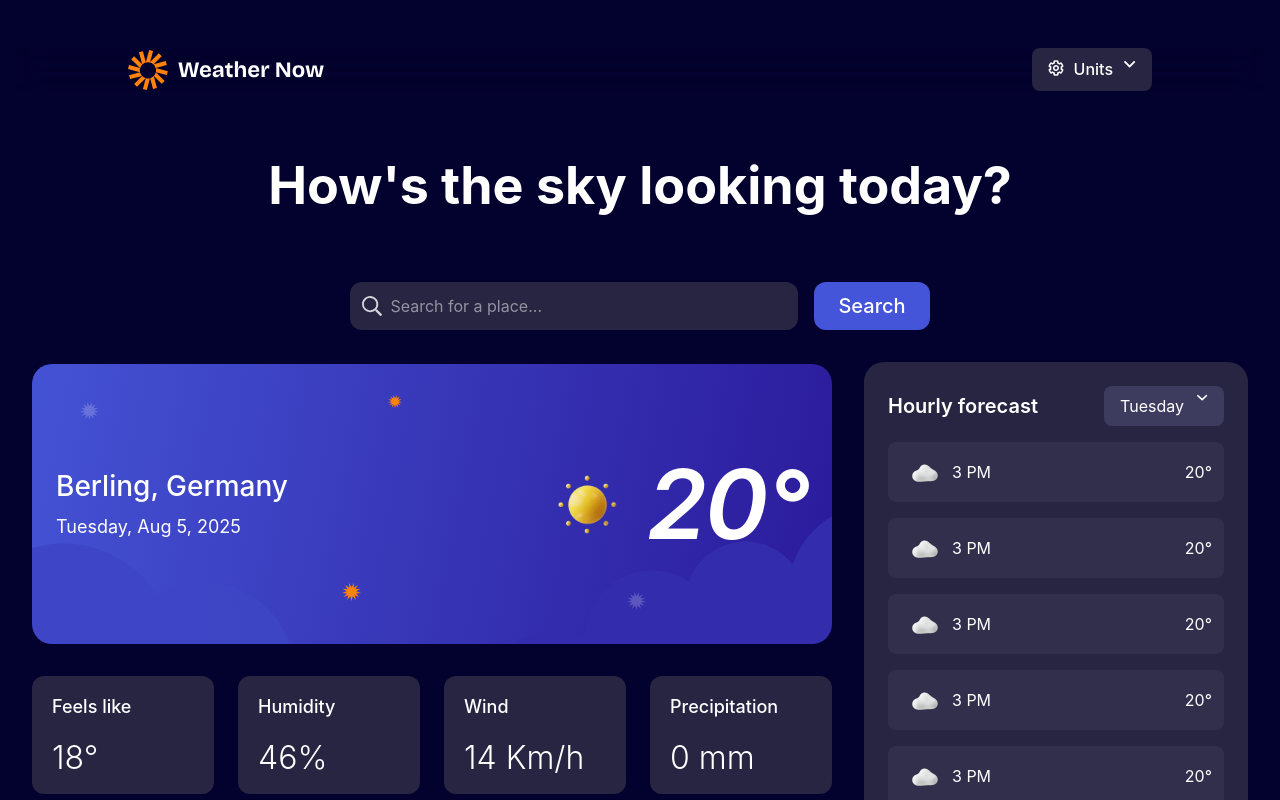
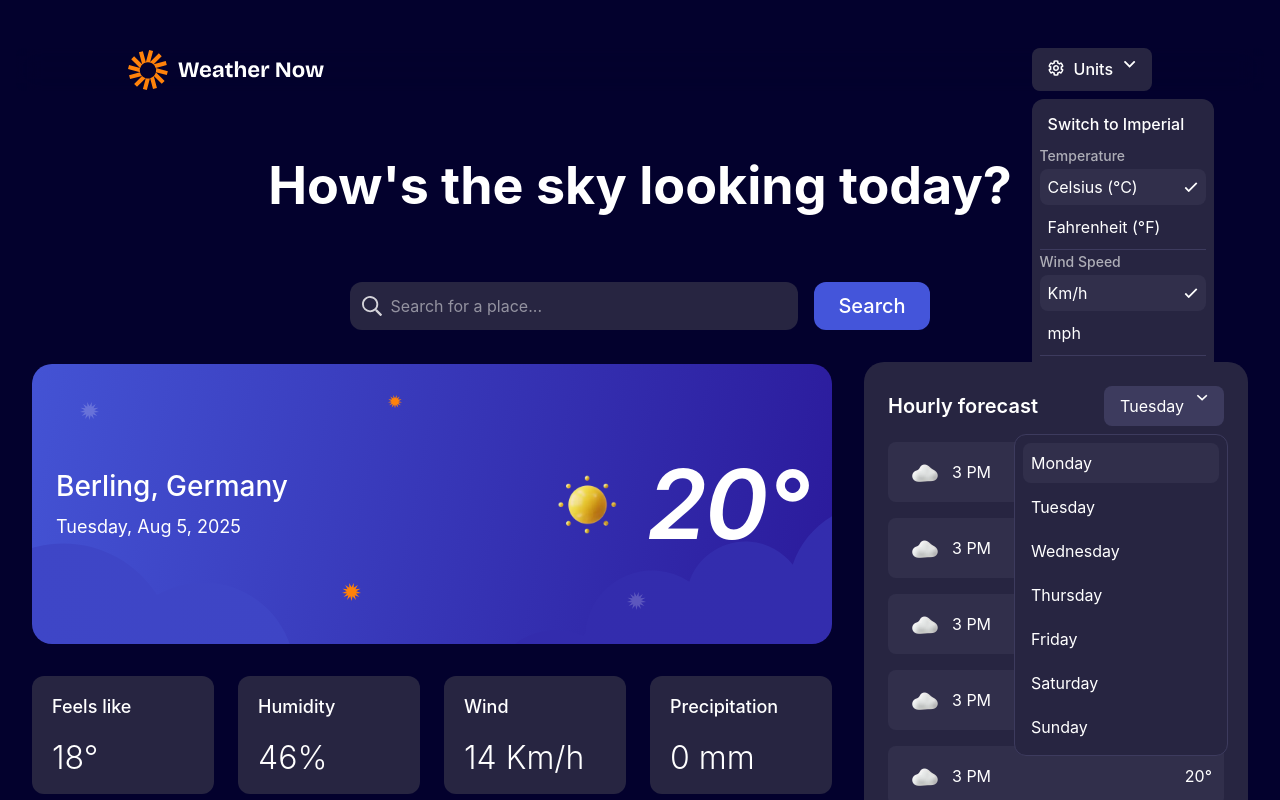
Before and after one commit to alecanonm/weatherapp, a React (Vite) app: page / in a window 1280 px wide. Both pictures are taken after a click on the button "Units". Shown: the top 800 px of the page. Built offline with nearby package versions, Linux system fonts and the light colour scheme.

Commit message:
Doing dropdown menus

```diff
--- a/src/WeatherApp.tsx
+++ b/src/WeatherApp.tsx
@@ -12,7 +12,7 @@ const WeatherApp = () => {
       <CustomHeader />
       <main className="self-center flex flex-col gap-16">
         <JumboTron text="How's the sky looking today?" />
-        <div>
+        <section>
           <div className="flex flex-col gap-8">
             <CustomSearch />
             <div className=" grid xl:flex items-center gap-8">
@@ -26,7 +26,7 @@ const WeatherApp = () => {
               <HourlyForecast />
             </div>
           </div>
-        </div>
+        </section>
       </main>
     </div>
   );
--- a/src/components/Header/CustomHeader.tsx
+++ b/src/components/Header/CustomHeader.tsx
@@ -1,15 +1,22 @@
 import logo from "../../assets/images/logo.svg";
 import unitsIcon from "../../assets/images/icon-units.svg";
 import dropDownIcon from "../../assets/images/icon-dropdown.svg";
+import UnitsSwitcher from "../ui/UnitsSwitcher";
+import { useState } from "react";
 
 const CustomHeader = () => {
+  const [showUnits, setShowUnits] = useState<boolean>(false);
+
   return (
     <header className="flex  xl:px-28 backdrop-blur-md justify-between items-center text-neutral-0 font-dm-sans">
       <img
         src={logo}
         alt="logo"
       />
-      <button className="flex xl:gap-2.5 gap-1.5 bg-neutral-800 py-2 px-2.5 xl:py-3 xl:px-4 rounded-lg cursor-pointer">
+      <div>
+        <button
+          onClick={() => setShowUnits((prev) => !prev)}
+          className="flex xl:gap-2.5 gap-1.5 bg-neutral-800 py-2 px-2.5 xl:py-3 xl:px-4 rounded-lg cursor-pointer">
           <img
             src={unitsIcon}
             alt="units"
@@ -20,6 +27,12 @@ const CustomHeader = () => {
             alt="drop down"
           />
         </button>
+        {showUnits && (
+          <div className="absolute xl:right-auto right-0 pt-2">
+            <UnitsSwitcher />
+          </div>
+        )}
+      </div>
     </header>
   );
 };
--- a/src/components/ui/DailyForecast.tsx
+++ b/src/components/ui/DailyForecast.tsx
@@ -4,8 +4,8 @@ const DailyForecast = () => {
   return (
     <section className="flex flex-col gap-5">
       <h3 className="text-[20px]/[1.2] font-semibold">Daily forecast</h3>
-      <div className="grid grid-cols-3 xl:grid-cols-7 gap-4">
-        <div className="bg-neutral-800 flex flex-col py-4 px-2.5 gap-4 min-w-25 rounded-xl items-center ">
+      <ul className="grid grid-cols-3 xl:grid-cols-7 gap-4">
+        <li className="bg-neutral-800 flex flex-col py-4 px-2.5 gap-4 min-w-25 rounded-xl items-center ">
           <span className="text-[18px]/[1.2]">Tue</span>
           <img
             src={cloudIcon}
@@ -17,8 +17,8 @@ const DailyForecast = () => {
             <span>20&deg;</span>
             <span>14&deg;</span>
           </p>
-        </div>
-        <div className="bg-neutral-800 flex flex-col py-4 px-2.5 gap-4 min-w-25 rounded-xl items-center ">
+        </li>
+        <li className="bg-neutral-800 flex flex-col py-4 px-2.5 gap-4 min-w-25 rounded-xl items-center ">
           <span className="text-[18px]/[1.2]">Tue</span>
           <img
             src={cloudIcon}
@@ -30,8 +30,8 @@ const DailyForecast = () => {
             <span>20&deg;</span>
             <span>14&deg;</span>
           </p>
-        </div>
-        <div className="bg-neutral-800 flex flex-col py-4 px-2.5 gap-4 min-w-25 rounded-xl items-center ">
+        </li>
+        <li className="bg-neutral-800 flex flex-col py-4 px-2.5 gap-4 min-w-25 rounded-xl items-center ">
           <span className="text-[18px]/[1.2]">Tue</span>
           <img
             src={cloudIcon}
@@ -43,8 +43,8 @@ const DailyForecast = () => {
             <span>20&deg;</span>
             <span>14&deg;</span>
           </p>
-        </div>
-        <div className="bg-neutral-800 flex flex-col py-4 px-2.5 gap-4 min-w-25 rounded-xl items-center ">
+        </li>
+        <li className="bg-neutral-800 flex flex-col py-4 px-2.5 gap-4 min-w-25 rounded-xl items-center ">
           <span className="text-[18px]/[1.2]">Tue</span>
           <img
             src={cloudIcon}
@@ -56,8 +56,8 @@ const DailyForecast = () => {
             <span>20&deg;</span>
             <span>14&deg;</span>
           </p>
-        </div>
-        <div className="bg-neutral-800 flex flex-col py-4 px-2.5 gap-4 min-w-25 rounded-xl items-center ">
+        </li>
+        <li className="bg-neutral-800 flex flex-col py-4 px-2.5 gap-4 min-w-25 rounded-xl items-center ">
           <span className="text-[18px]/[1.2]">Tue</span>
           <img
             src={cloudIcon}
@@ -69,8 +69,8 @@ const DailyForecast = () => {
             <span>20&deg;</span>
             <span>14&deg;</span>
           </p>
-        </div>
-        <div className="bg-neutral-800 flex flex-col py-4 px-2.5 gap-4 min-w-25 rounded-xl items-center ">
+        </li>
+        <li className="bg-neutral-800 flex flex-col py-4 px-2.5 gap-4 min-w-25 rounded-xl items-center ">
           <span className="text-[18px]/[1.2]">Tue</span>
           <img
             src={cloudIcon}
@@ -82,8 +82,8 @@ const DailyForecast = () => {
             <span>20&deg;</span>
             <span>14&deg;</span>
           </p>
-        </div>
-        <div className="bg-neutral-800 flex flex-col py-4 px-2.5 gap-4 min-w-25 rounded-xl items-center ">
+        </li>
+        <li className="bg-neutral-800 flex flex-col py-4 px-2.5 gap-4 min-w-25 rounded-xl items-center ">
           <span className="text-[18px]/[1.2]">Tue</span>
           <img
             src={cloudIcon}
@@ -95,8 +95,8 @@ const DailyForecast = () => {
             <span>20&deg;</span>
             <span>14&deg;</span>
           </p>
-        </div>
-      </div>
+        </li>
+      </ul>
     </section>
   );
 };
--- a/src/components/ui/HourlyForecast.tsx
+++ b/src/components/ui/HourlyForecast.tsx
@@ -3,10 +3,10 @@ import cloudIcon from "../../assets/images/icon-overcast.webp";
 
 const HourlyForecast = () => {
   return (
-    <section className="bg-neutral-800 flex flex-col gap-4 p-6 min-w-[384px] rounded-[20px]">
+    <section className="bg-neutral-800 relative flex flex-col gap-4 p-6 min-w-[384px] rounded-[20px]">
       <div className="flex justify-between items-center">
         <p className="text-[20px]/[1.2] font-semibold">Hourly forecast</p>
-        <button className="flex bg-neutral-600 px-4 py-2 gap-3 rounded-lg">
+        <button className="flex cursor-pointer bg-neutral-600 px-4 py-2 gap-3 rounded-lg">
           <span>Tuesday</span>
           <img
             src={dropDownIcon}
@@ -15,6 +15,17 @@ const HourlyForecast = () => {
             height={18}
           />
         </button>
+        <div className="absolute top-18 right-5 ">
+          <ul className="bg-neutral-800 min-w-53.5 rounded-xl p-2 border-neutral-600 border flex flex-col gap-1">
+            <li className="bg-neutral-700 rounded-lg px-2 py-2">Monday</li>
+            <li className="rounded-lg px-2 py-2">Tuesday</li>
+            <li className="rounded-lg px-2 py-2">Wednesday</li>
+            <li className="rounded-lg px-2 py-2">Thursday</li>
+            <li className="rounded-lg px-2 py-2">Friday</li>
+            <li className="rounded-lg px-2 py-2">Saturday</li>
+            <li className="rounded-lg px-2 py-2">Sunday</li>
+          </ul>
+        </div>
       </div>
       <ul className="flex flex-col gap-4">
         <li className="flex items-center gap-2 bg-neutral-700 rounded-lg py-2.5 pl-4 pr-3">
--- /dev/null
+++ b/src/components/ui/UnitsSwitcher.tsx
@@ -0,0 +1,64 @@
+import checkImage from "../../assets/images/icon-checkmark.svg";
+
+
+const UnitsSwitcher = () => {
+  return (
+    <section className="flex flex-col bg-neutral-800 px-2 py-1.5 rounded-xl gap-1">
+      <h3 className="text-[16px]/[1.2] font-medium py-2.5 px-2">
+        Switch to Imperial
+      </h3>
+      <div className="flex flex-col gap-1">
+        <p className="text-[14px]/[1.2] font-medium text-neutral-300">
+          Temperature
+        </p>
+        <ul className="flex flex-col gap-1">
+          <li className="bg-neutral-700 rounded-lg flex gap-2.5 px-2 py-1.5">
+            <p>Celsius (&deg;C)</p>
+            <img
+              src={checkImage}
+              alt="check mark"
+              className="ml-auto"
+            />
+          </li>
+          <li className="px-2 py-1.5">Fahrenheit (&deg;F)</li>
+        </ul>
+      </div>
+      <hr className="border-neutral-600" />
+      <div className="flex flex-col gap-1">
+        <p className="text-[14px]/[1.2] font-medium text-neutral-300">
+          Wind Speed
+        </p>
+        <ul className="flex flex-col gap-1">
+          <li className="bg-neutral-700 rounded-lg px-2 py-1.5 flex">
+            <p>Km/h</p>
+            <img
+              src={checkImage}
+              alt="check mark"
+              className="ml-auto"
+            />
+          </li>
+          <li className="px-2 py-1.5">mph</li>
+        </ul>
+      </div>
+      <hr className="border-neutral-600" />
+      <div className="flex flex-col gap-1">
+        <p className="text-[14px]/[1.2] font-medium text-neutral-300">
+          Precipitation
+        </p>
+        <ul className="flex flex-col gap-1">
+          <li className="bg-neutral-700 rounded-lg px-2 py-1.5 flex gap-2.5">
+            <p>Millimeters (mm)</p>
+            <img
+              src={checkImage}
+              alt="check mark"
+              className="ml-auto"
+            />
+          </li>
+          <li className="px-2 py-1.5">Inches(in)</li>
+        </ul>
+      </div>
+    </section>
+  );
+};
+
+export default UnitsSwitcher;
--- a/src/components/ui/WeatherInfo.tsx
+++ b/src/components/ui/WeatherInfo.tsx
@@ -1,23 +1,23 @@
 const WeatherInfo = () => {
   return (
-    <section className="grid grid-cols-2 sm:grid-cols-4 gap-6  justify-center items-center">
-      <div className="bg-neutral-800 flex flex-col gap-6 p-5 rounded-xl min-w-45.5">
+    <ul className="grid grid-cols-2 sm:grid-cols-4 gap-6  justify-center items-center">
+      <li className="bg-neutral-800 flex flex-col gap-6 p-5 rounded-xl min-w-45.5">
         <p className="text-[18px]/[1.2] font-medium">Feels like</p>
         <span className="text-[32px]/[1] font-light">18&deg;</span>
-      </div>
-      <div className="bg-neutral-800 flex flex-col gap-6 p-5 rounded-xl min-w-45.5">
+      </li>
+      <li className="bg-neutral-800 flex flex-col gap-6 p-5 rounded-xl min-w-45.5">
         <p className="text-[18px]/[1.2] font-medium">Humidity</p>
         <span className="text-[32px]/[1] font-light">46%</span>
-      </div>
-      <div className="bg-neutral-800 flex flex-col gap-6 p-5 rounded-xl min-w-45.5">
+      </li>
+      <li className="bg-neutral-800 flex flex-col gap-6 p-5 rounded-xl min-w-45.5">
         <p className="text-[18px]/[1.2] font-medium">Wind</p>
         <span className="text-[32px]/[1] font-light">14 Km/h</span>
-      </div>
-      <div className="bg-neutral-800 flex flex-col gap-6 p-5 rounded-xl min-w-45.5">
+      </li>
+      <li className="bg-neutral-800 flex flex-col gap-6 p-5 rounded-xl min-w-45.5">
         <p className="text-[18px]/[1.2] font-medium">Precipitation</p>
         <span className="text-[32px]/[1] font-light">0 mm</span>
-      </div>
-    </section>
+      </li>
+    </ul>
   );
 };
 
```
Lines whose indentation alone changed are shown as unchanged.
